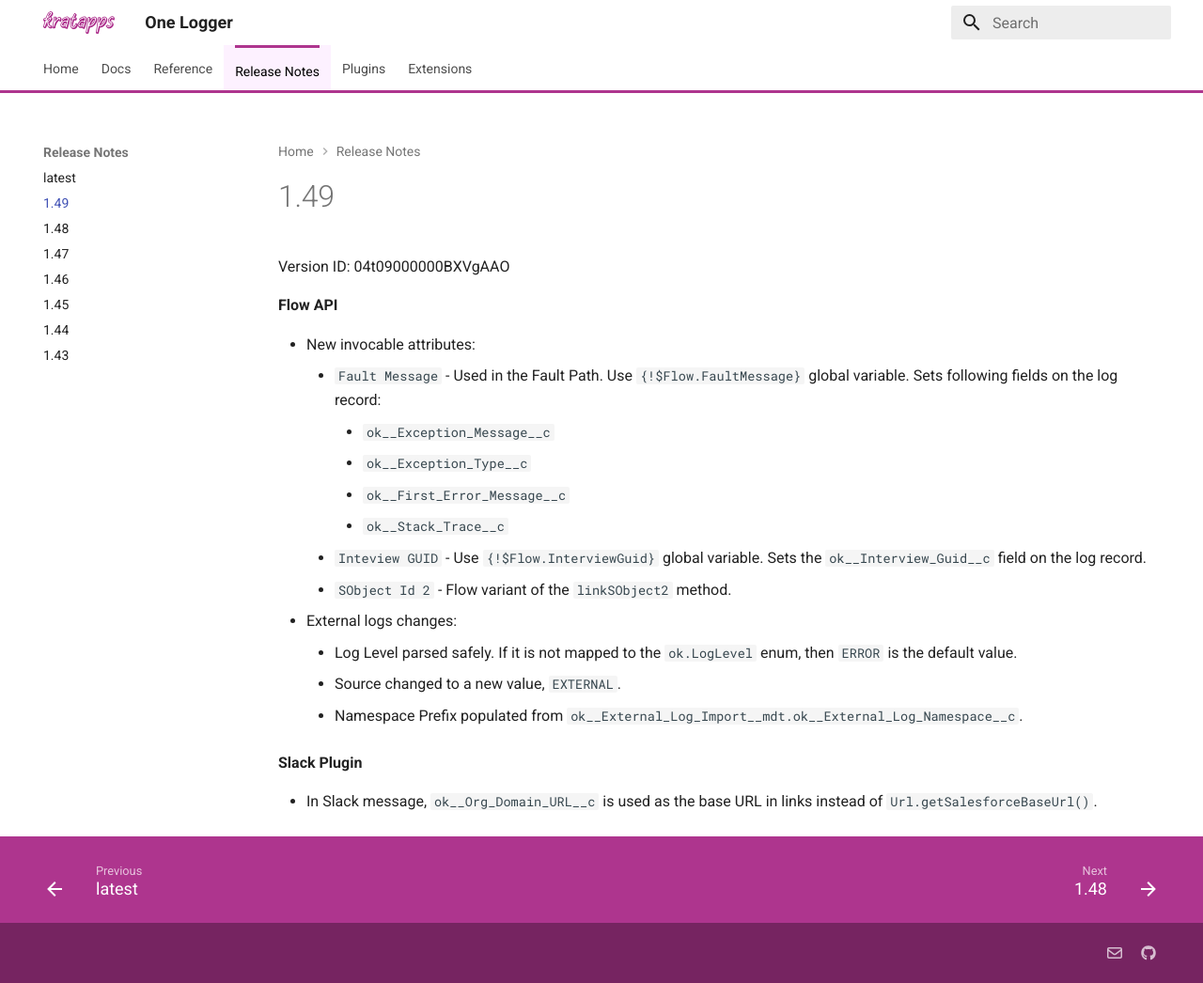
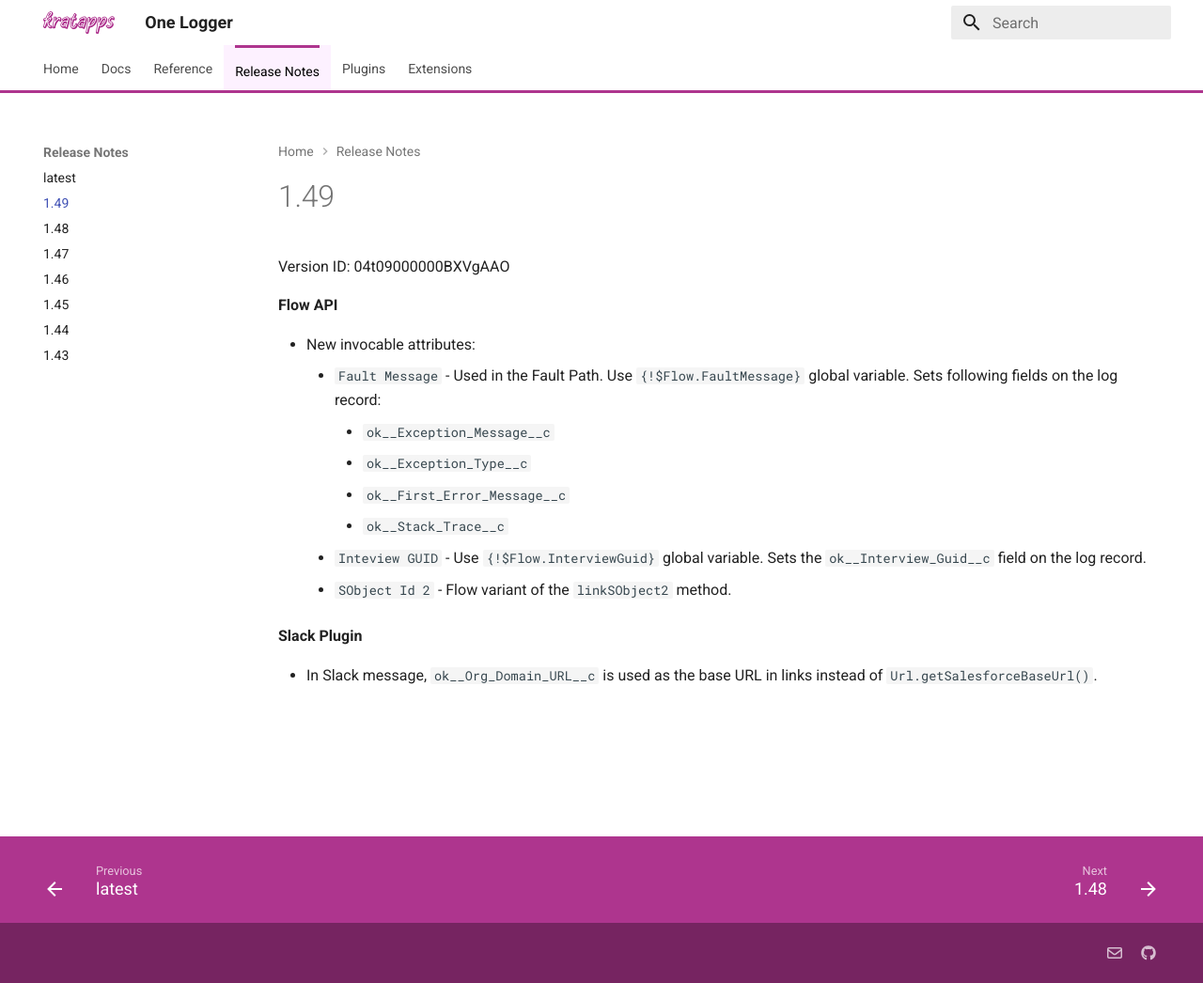
Before and after one commit to kratapps/one-logger-kratapps-com, an MkDocs documentation site: the page built from docs/docs/release-notes/1.49.md, in a window 1280 px wide and 1046 px high. Shown: the whole window at 94% size. Built offline with MkDocs 1.6.1 and Material for MkDocs 9.7.7, drawn with Linux system fonts in a browser that asks for light colours.

Commit message:
Fix release notes.

```diff
--- a/docs/docs/release-notes/1.49.md
+++ b/docs/docs/release-notes/1.49.md
@@ -14,12 +14,6 @@
     -   `Inteview GUID` - Use `{!$Flow.InterviewGuid}` global variable. Sets the
         `ok__Interview_Guid__c` field on the log record.
     -   `SObject Id 2` - Flow variant of the `linkSObject2` method.
--   External logs changes:
-    -   Log Level parsed safely. If it is not mapped to the `ok.LogLevel` enum,
-        then `ERROR` is the default value.
-    -   Source changed to a new value, `EXTERNAL`.
-    -   Namespace Prefix populated from
-        `ok__External_Log_Import__mdt.ok__External_Log_Namespace__c`.
 
 **Slack Plugin**
 
```
Also changed, not shown: docs/docs/release-notes/latest.md (+0 -6 lines).
